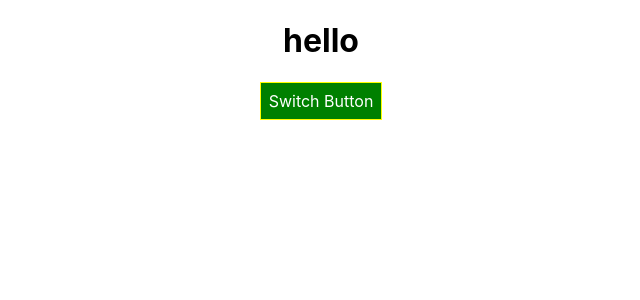
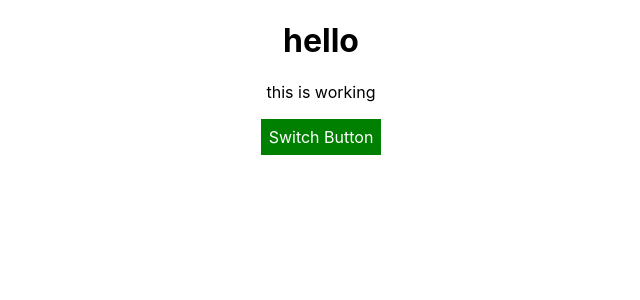
Before and after one commit to Bhaveshsingh022000/learn-react, a React (Create React App) app: page / in a window 1280 px wide. Shown: the top 300 px of the page, without its empty margins (319-959 px from the left). Built offline with nearby package versions, Linux system fonts and the light colour scheme.

Commit message:
setting className dynamically and styling

```diff
--- a/src/App.css
+++ b/src/App.css
@@ -1,3 +1,11 @@
 .App {
   text-align: center;
 }
+
+.red{
+  color: red;
+}
+
+.bold{
+  font-weight: bold;
+}
--- a/src/App.js
+++ b/src/App.js
@@ -43,7 +43,7 @@ class App extends Component {
     const style = {
       backgroundColor: 'green',
       font: 'inherit',
-      border: '1px solid yellow',
+      border: '1px solid white',
       padding: '8px',
       color: 'white',
       cursor: 'pointer'
@@ -64,11 +64,21 @@ class App extends Component {
 
         </div>
       );
+          style.backgroundColor = "red";
+    }
+
+    const classes = [];
+    if(this.state.persons.length <=2){
+      classes.push('red');
+    }
+    if(this.state.persons.length <=1){
+      classes.push('bold');
     }
 
     return (
       <div className="App">
         <h1>hello</h1>
+        <p className={classes.join(' ')}>this is working</p>
         <button
           style={style}
           onClick={this.tooglePersonHandler} >Switch Button</button>
```
